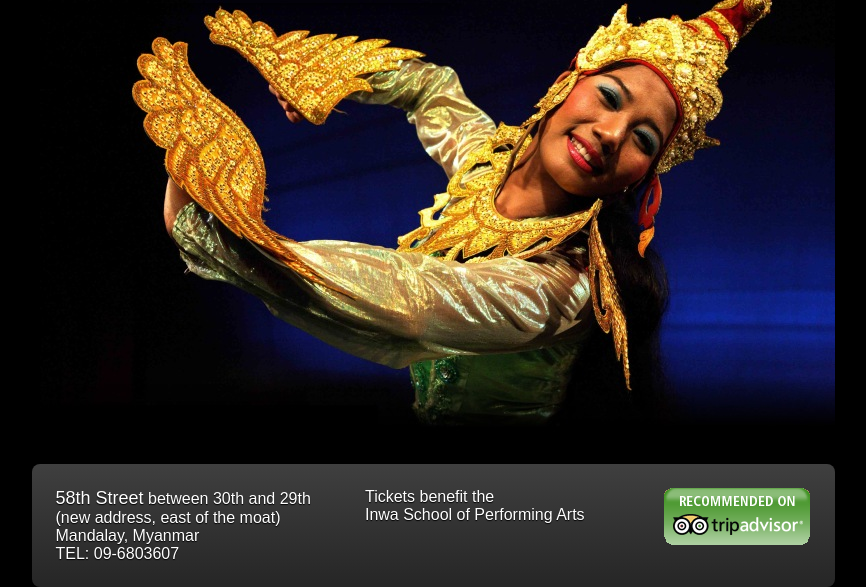
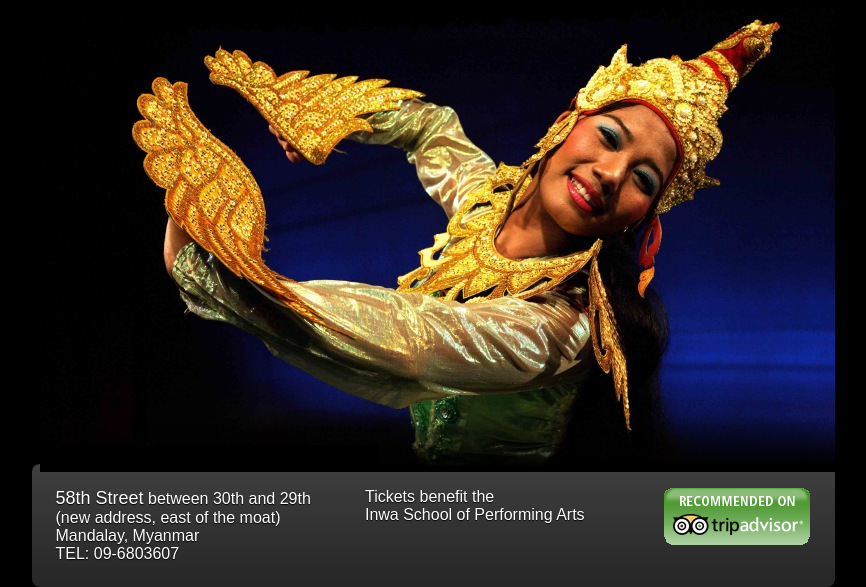
Before and after one commit to pehrlich/MTheater, a PHP site: page /film.php in a window 1280 px wide. Shown: the part 731-1318 px from the top of the page, without its empty margins (207-1073 px from the left). Run offline with PHP 8.4, Linux system fonts and the light colour scheme; some libraries are stand-ins or nearby versions.

Commit message:
Update youtube video

```diff
--- a/film.php
+++ b/film.php
@@ -6,10 +6,8 @@
 
 
 <div id="content">
-    <h2>15-Minute Video from Guest Nikolay Sharov, Russia</h2>
     <div id="video">
-        <iframe width="420" height="315" src="http://www.youtube.com/embed/JMFzeKPDGYM" frameborder="0" allowfullscreen>
-        </iframe>
+        <iframe width="560" height="315" src="https://www.youtube.com/embed/o3lpPNjdeVI" frameborder="0" allowfullscreen></iframe>
     </div>
 
     <img id="main_image" src="asetts/mintha04bg.jpg">
--- a/styles/style.css
+++ b/styles/style.css
@@ -221,7 +221,7 @@
 }
 
 #Film_page #main_image {
-    top: 300px;
+    top: 340px;
     right: 0;
 }
 
```
